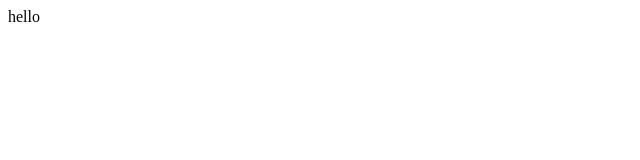
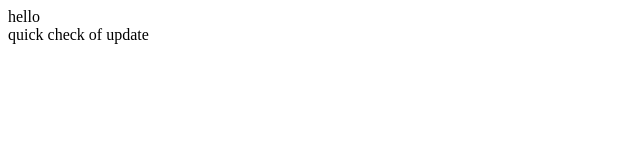
Before and after one commit to AlokaSamaraweera/AlokaSamaraweera, a plain HTML site: page index.html in a window 1280 px wide. Shown: the whole page, without its empty margins (0-640 px from the left). Drawn offline with Linux system fonts and the light colour scheme.

Commit message:
changed the files
check html

```diff
--- a/index.html
+++ b/index.html
@@ -1 +1,2 @@
 <div>hello</div>
+<div>quick check of update</div>
```
Also changed, not shown: 1 other file.
